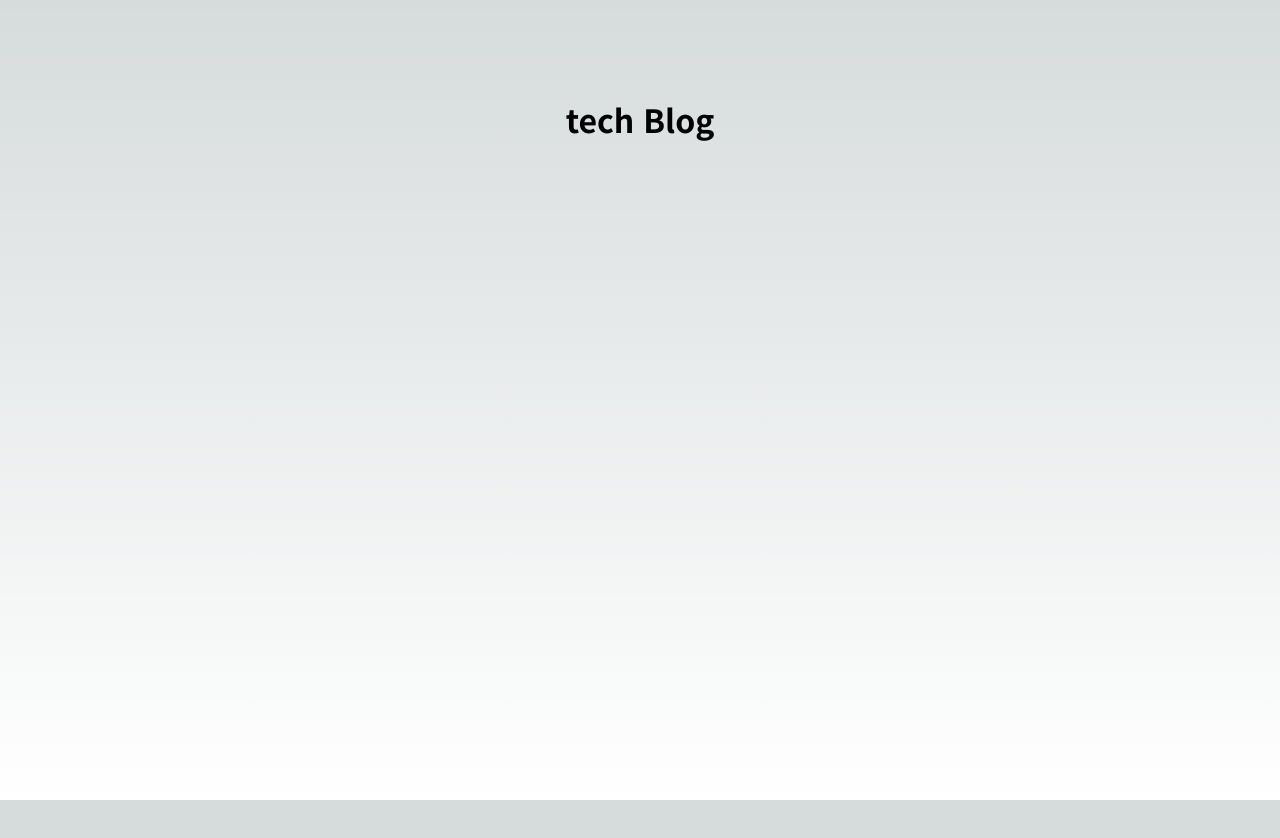
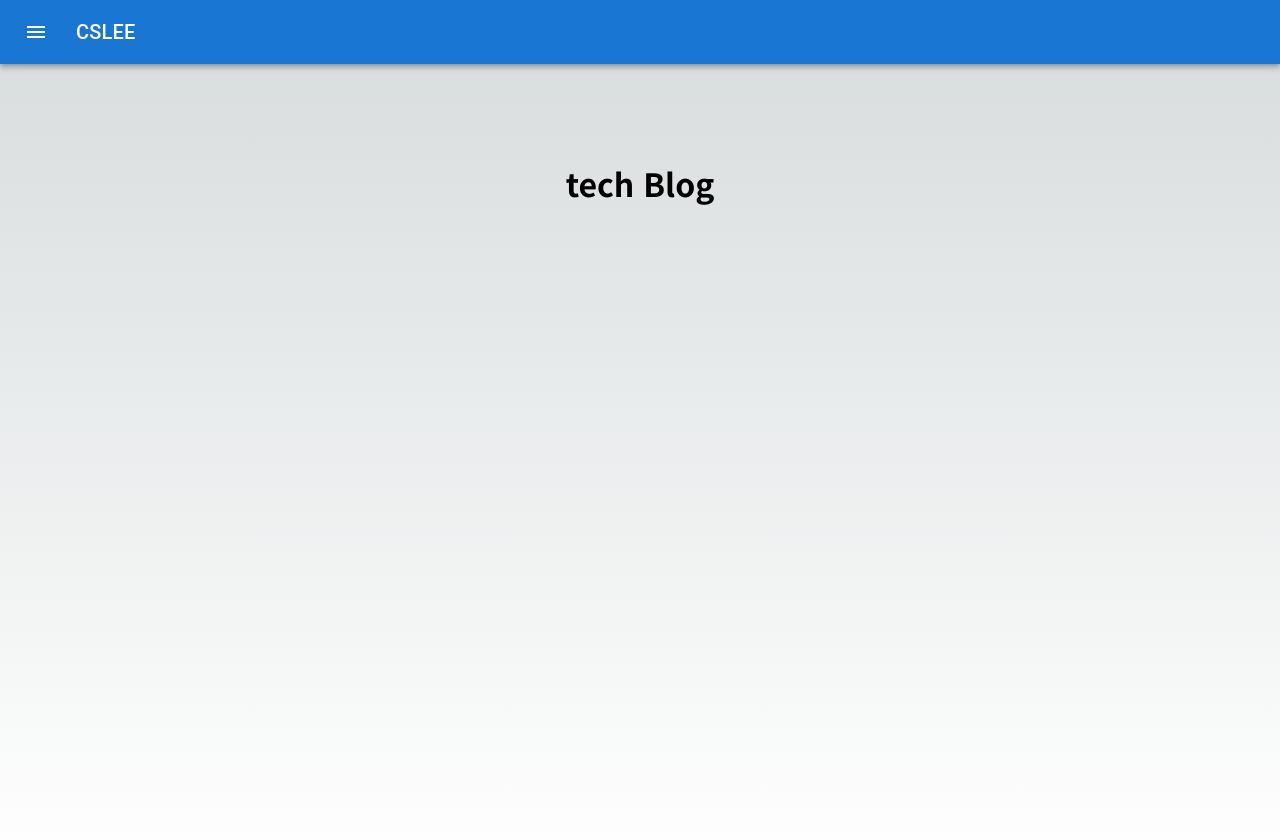
Before and after one commit to cslee-dev/cslee-dev.github.io, a Next.js app: page / in a window 1280 px wide. Shown: the top 838 px of the page. Before the commit the page ends 800 px from the top, so only its background shows below. Built offline with nearby package versions, Linux system fonts and the light colour scheme.

Commit message:
feat appbar

```diff
--- a/package.json
+++ b/package.json
@@ -12,6 +12,7 @@
   "dependencies": {
     "@emotion/react": "^11.11.3",
     "@emotion/styled": "^11.11.0",
+    "@mui/icons-material": "^5.15.9",
     "@mui/material": "^5.15.9",
     "next": "14.1.0",
     "react": "^18",
--- a/src/app/layout.tsx
+++ b/src/app/layout.tsx
@@ -1,22 +1,22 @@
-import type { Metadata } from "next";
-import { Noto_Sans_KR } from "next/font/google";
+import type {Metadata} from "next";
+import {Noto_Sans_KR} from "next/font/google";
 import "./globals.css";
+import ResponsiveAppBar from "@/components/ResponsiveAppBar";
 
-const inter = Noto_Sans_KR({ subsets: ["latin"] });
+const inter = Noto_Sans_KR({subsets: ["latin"]});
 
 export const metadata: Metadata = {
-  title: "dev-iron 기술 블로그",
-  description: "dev-rion 기술 블로그에 오신걸 환영합니다.",
+    title: "CSLEE 기술 블로그",
+    description: "CSLEE 기술 블로그에 오신걸 환영합니다.",
 };
 
-export default function RootLayout({
-  children,
-}: Readonly<{
-  children: React.ReactNode;
-}>) {
-  return (
-    <html lang="ko">
-      <body className={inter.className}>{children}</body>
-    </html>
-  );
+export default function RootLayout({children,}: Readonly<{ children: React.ReactNode; }>) {
+    return (
+        <html lang="ko">
+        <body className={inter.className}>
+        <ResponsiveAppBar/>
+        {children}
+        </body>
+        </html>
+    );
 }
--- a/src/app/posts/page.tsx
+++ /dev/null
@@ -1,3 +0,0 @@
-export default function Page() {
-    return <h1>Page 1</h1>
-}
--- /dev/null
+++ b/src/components/ResponsiveAppBar.tsx
@@ -0,0 +1,84 @@
+"use client";
+import * as React from 'react';
+import AppBar from '@mui/material/AppBar';
+import Box from '@mui/material/Box';
+import Toolbar from '@mui/material/Toolbar';
+import Typography from '@mui/material/Typography';
+import IconButton from '@mui/material/IconButton';
+import MenuIcon from '@mui/icons-material/Menu';
+import AccountCircle from '@mui/icons-material/AccountCircle';
+import Switch from '@mui/material/Switch';
+import FormControlLabel from '@mui/material/FormControlLabel';
+import FormGroup from '@mui/material/FormGroup';
+import MenuItem from '@mui/material/MenuItem';
+import Menu from '@mui/material/Menu';
+import {Drawer, List, ListItem, ListItemIcon, ListItemText} from "@mui/material";
+
+export default function MenuAppBar() {
+    const [anchorEl, setAnchorEl] = React.useState<null | HTMLElement>(null);
+
+
+    const handleMenu = (event: React.MouseEvent<HTMLElement>) => {
+        setAnchorEl(event.currentTarget);
+    };
+
+    const handleClose = () => {
+        setAnchorEl(null);
+    };
+    const [drawerOpen, setDrawerOpen] = React.useState(false);
+    const toggleDrawer = (open: boolean) => (event: React.KeyboardEvent | React.MouseEvent) => {
+        // 키보드 이벤트인 경우 Tab이나 Shift 키에 대한 이벤트만 처리
+        if (
+            event.type === 'keydown' &&
+            ((event as React.KeyboardEvent).key === 'Tab' ||
+                (event as React.KeyboardEvent).key === 'Shift')
+        ) {
+            return;
+        }
+        setDrawerOpen(open);
+    };
+    return (
+        <Box sx={{flexGrow: 1}}>
+            <AppBar position="static">
+                <Toolbar>
+                    <IconButton
+                        size="large"
+                        edge="start"
+                        color="inherit"
+                        aria-label="menu"
+                        sx={{mr: 2}}
+                        onClick={toggleDrawer(true)}
+                    >
+                        <MenuIcon/>
+                    </IconButton>
+                    <Typography variant="h6" component="div" sx={{flexGrow: 1}}>
+                        CSLEE
+                    </Typography>
+                </Toolbar>
+            </AppBar>
+            <Drawer
+                anchor='left'
+                open={drawerOpen}
+                onClose={toggleDrawer(false)}
+            >
+                <Box
+                    sx={{width: 250}}
+                    role="presentation"
+                    onClick={toggleDrawer(false)}
+                    onKeyDown={toggleDrawer(false)}
+                >
+                    <Typography variant="h6" component="div" textAlign={'center'} padding={1} paddingTop={2}>
+                        CSLEE
+                    </Typography>
+                    <List>
+                        {['Project'].map((text, index) => (
+                            <ListItem key={text} sx={{display: 'flex', justifyContent: 'center', alignItems: 'center'}}>
+                                <ListItemText sx={{textAlign: 'center'}} primary={text}/>
+                            </ListItem>
+                        ))}
+                    </List>
+                </Box>
+            </Drawer>
+        </Box>
+    );
+}
```
Also changed, not shown: 1 other file (tests, documents, lock files or other folders).
